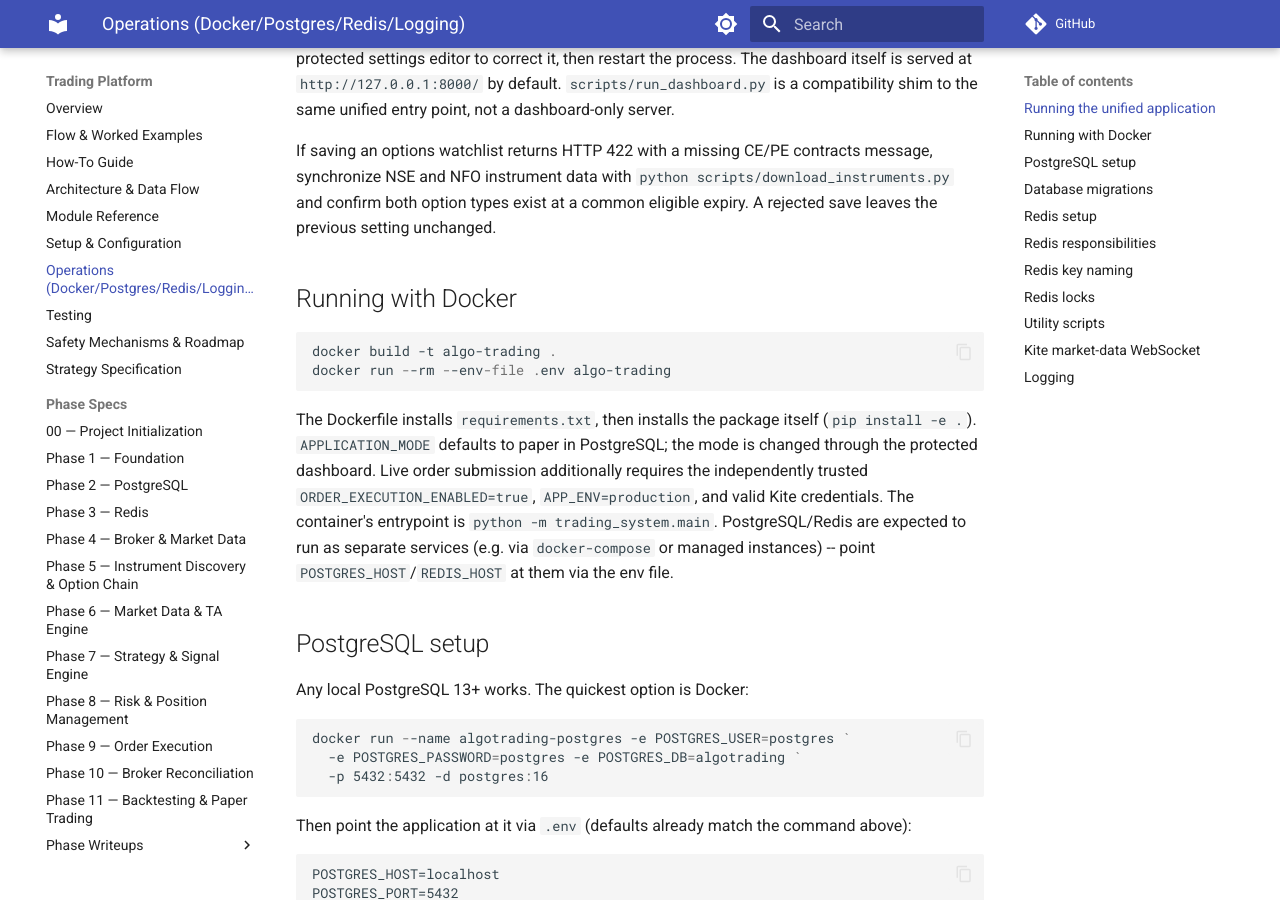
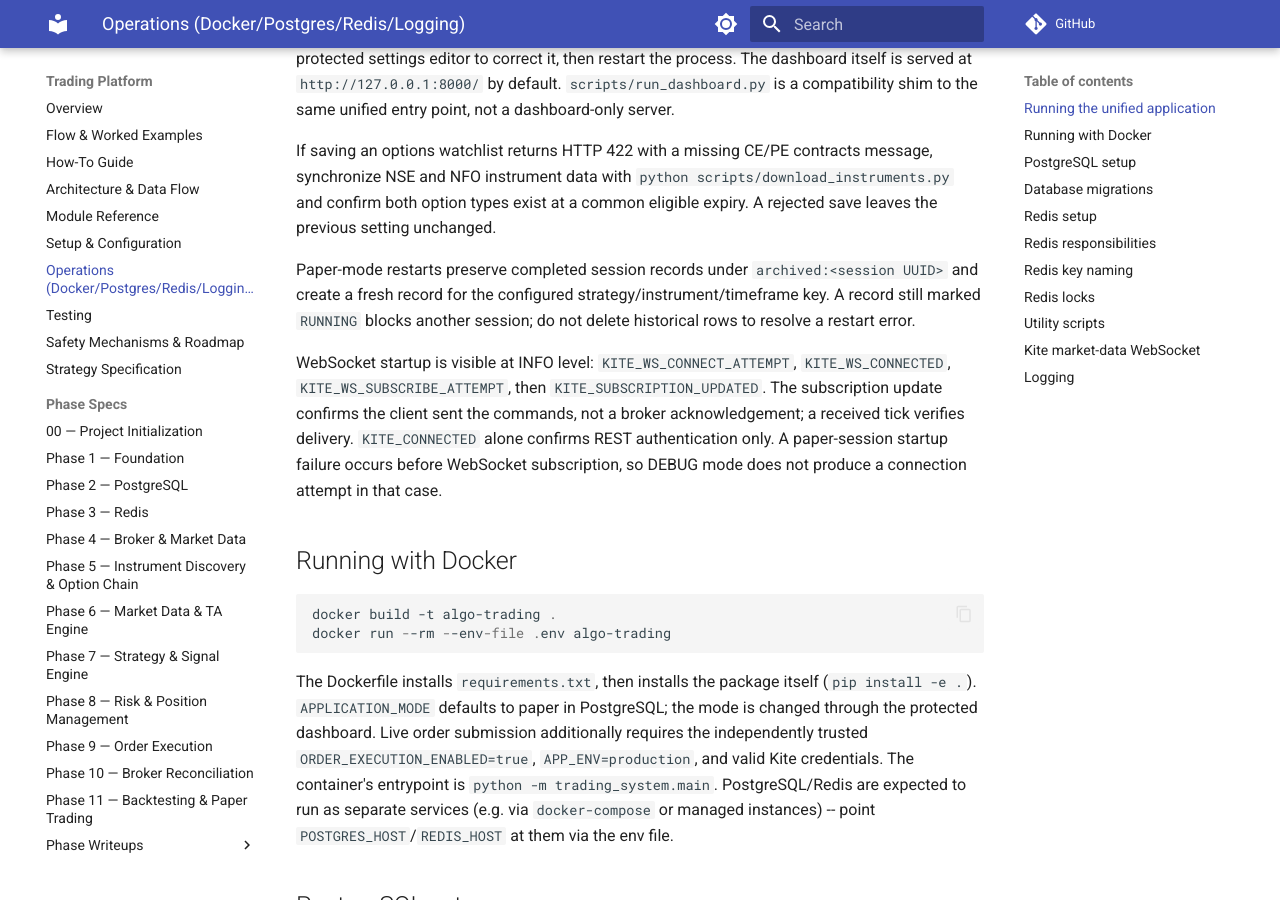
Before and after one commit to VictorG1422/docs, an MkDocs documentation site: the page built from docs/trading-platform/operations.md, in a window 1280 px wide and 900 px high, scrolled down 580 px. Built offline with MkDocs 1.6.1 and Material for MkDocs 9.7.7, drawn with Linux system fonts in a browser that asks for light colours; comment, search, counter and statistics services are not loaded.

Commit message:
doc updated for ws

```diff
--- a/docs/trading-platform/operations.md
+++ b/docs/trading-platform/operations.md
@@ -31,6 +31,19 @@ contracts message, synchronize NSE and NFO instrument data with
 `python scripts/download_instruments.py` and confirm both option types
 exist at a common eligible expiry. A rejected save leaves the previous
 setting unchanged.
+
+Paper-mode restarts preserve completed session records under
+`archived:<session UUID>` and create a fresh record for the configured
+strategy/instrument/timeframe key. A record still marked `RUNNING` blocks
+another session; do not delete historical rows to resolve a restart error.
+
+WebSocket startup is visible at INFO level: `KITE_WS_CONNECT_ATTEMPT`,
+`KITE_WS_CONNECTED`, `KITE_WS_SUBSCRIBE_ATTEMPT`, then
+`KITE_SUBSCRIPTION_UPDATED`. The subscription update confirms the client
+sent the commands, not a broker acknowledgement; a received tick verifies
+delivery. `KITE_CONNECTED` alone confirms REST authentication only. A
+paper-session startup failure occurs before WebSocket subscription, so
+DEBUG mode does not produce a connection attempt in that case.
 
 ## Running with Docker
 
```
